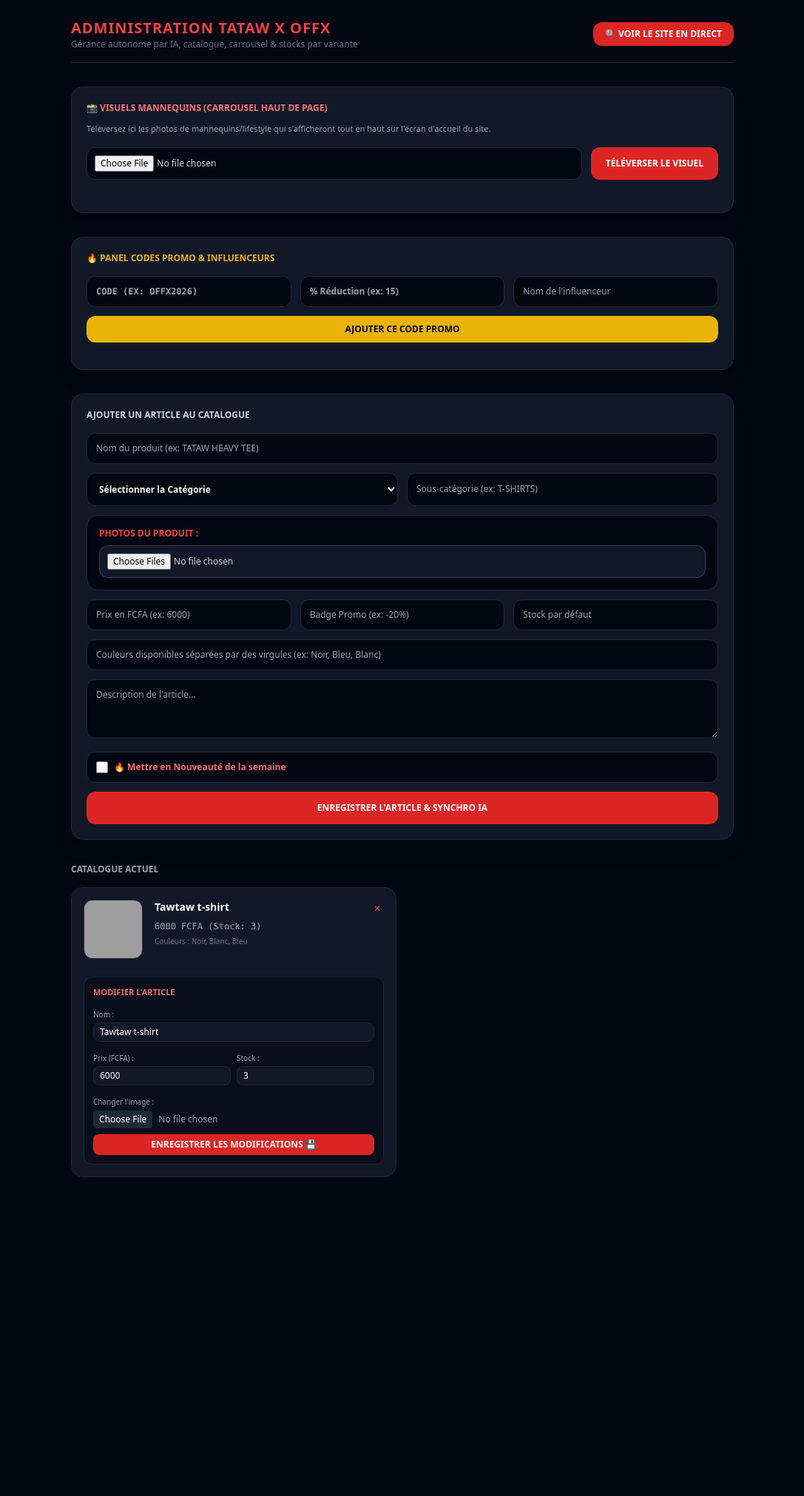
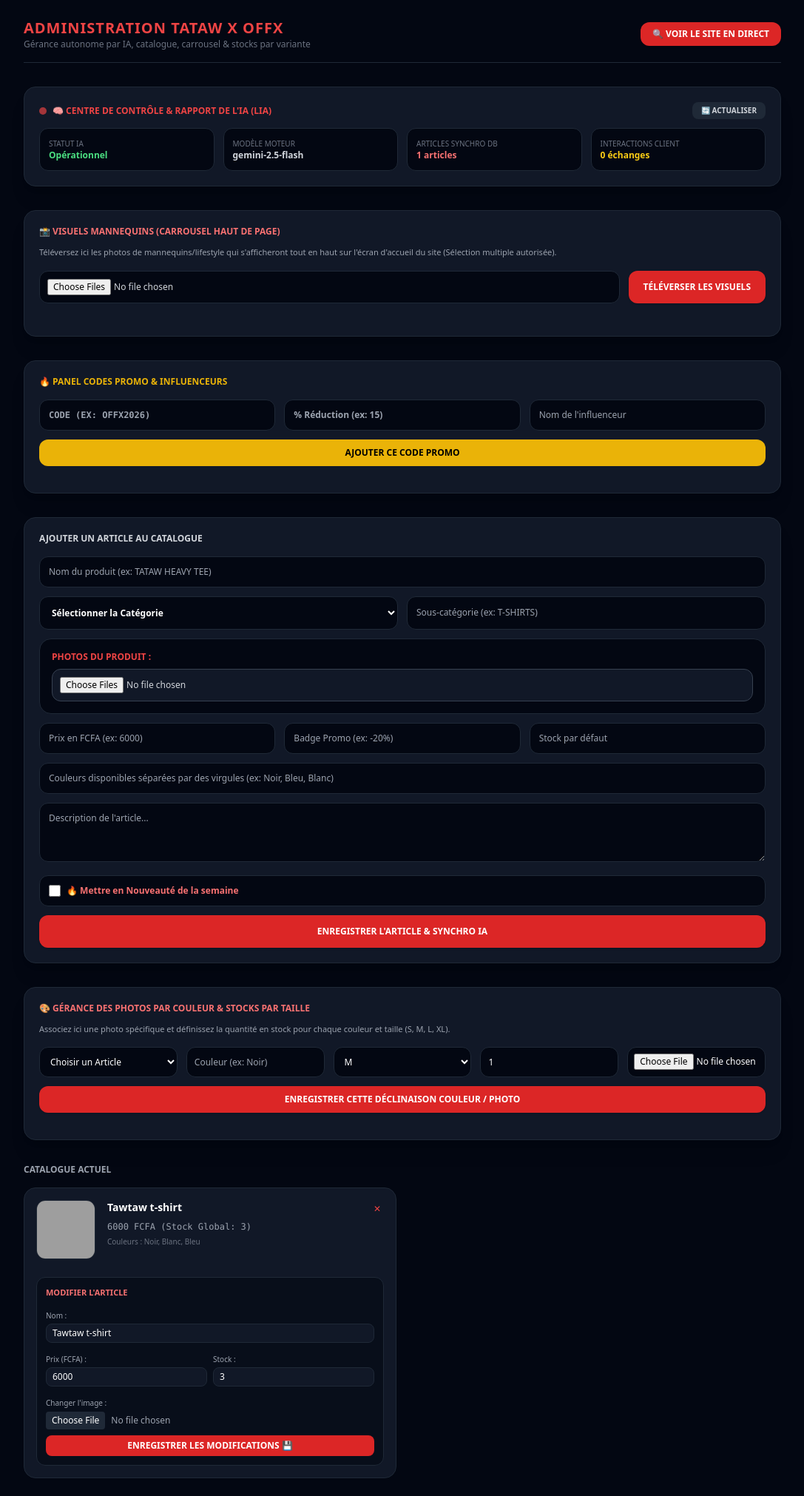
Before and after one commit to yvannbavoua-wq/tawtaw-store, a Flask app: page /admin in a window 1280 px wide. Shown: the whole page at 74% size, without its empty margins (96-1183 px from the left). Before the commit the page ends 1591 px from the top, so only its background shows below. Run offline with Flask 3, Linux system fonts and the light colour scheme; data comes from the database, SQL or seed files in the repository; data that the repository does not hold is empty; some libraries are stand-ins or nearby versions; grey boxes are pictures that could not be loaded.

Commit message:
tataw x offx

```diff
--- a/app.py
+++ b/app.py
@@ -51,13 +51,14 @@ class Product(db.Model):
     rating = db.Column(db.Float, default=5.0)
 
 class ProductVariant(db.Model):
-    """Gestion autonome des stocks par taille (S, M, L, XL) et couleur"""
+    """Gestion autonome des stocks par taille (S, M, L, XL), couleur et photo spécifique"""
     __tablename__ = 'product_variants'
     id = db.Column(db.Integer, primary_key=True)
     product_id = db.Column(db.Integer, db.ForeignKey('product.id'), nullable=False)
     color = db.Column(db.String(50), nullable=False)
     size = db.Column(db.String(20), nullable=False)
     stock_qty = db.Column(db.Integer, default=1)
+    image_url = db.Column(db.Text, nullable=True)
 
 class ProductMedia(db.Model):
     id = db.Column(db.Integer, primary_key=True)
@@ -101,10 +102,11 @@ class RLModelConfig(db.Model):
 with app.app_context():
     db.create_all()
 
-    # --- AUTO-MIGRATION SQL : Ajoute 'caption' si la colonne n'existe pas ---
+    # Auto-migrations SQL explicites pour compatibilité de structure
     try:
         with db.engine.connect() as conn:
             conn.execute(db.text("ALTER TABLE product_media ADD COLUMN IF NOT EXISTS caption VARCHAR(255);"))
+            conn.execute(db.text("ALTER TABLE product_variants ADD COLUMN IF NOT EXISTS image_url TEXT;"))
             conn.commit()
     except Exception as e:
         print(f"Migration DB note : {e}")
@@ -126,10 +128,16 @@ with app.app_context():
         db.session.add(default_p)
         db.session.commit()
 
-        # Initialisation des variantes (S, M, L, XL)
+        # Initialisation des variantes (S, M, L, XL) avec l'image par défaut
         for color in ["Noir", "Blanc", "Bleu"]:
             for size in ["S", "M", "L", "XL"]:
-                db.session.add(ProductVariant(product_id=default_p.id, color=color, size=size, stock_qty=2))
+                db.session.add(ProductVariant(
+                    product_id=default_p.id,
+                    color=color,
+                    size=size,
+                    stock_qty=2,
+                    image_url=default_p.image_url
+                ))
         db.session.commit()
 
 # --- NOTIFICATIONS ---
@@ -153,6 +161,30 @@ def notify_new_article(product):
     except Exception as e:
         print(f"Erreur notification Resend: {e}")
 
+# --- HELPER TELEVERSEMENT MEDIAS ---
+
+def save_uploaded_file(photo, subfolder="products"):
+    if not photo or photo.filename == '':
+        return ''
+    filename = secure_filename(photo.filename)
+    file_bytes = photo.read()
+    url = ''
+    if supabase:
+        try:
+            path = f"{subfolder}/{datetime.utcnow().timestamp()}_{filename}"
+            supabase.storage.from_("tataw-media").upload(path, file_bytes, file_options={"content-type": photo.content_type})
+            url = supabase.storage.from_("tataw-media").get_public_url(path)
+        except Exception:
+            pass
+    if not url:
+        target_dir = os.path.join('static', 'uploads', subfolder)
+        os.makedirs(target_dir, exist_ok=True)
+        filepath = os.path.join(target_dir, filename)
+        photo.seek(0)
+        photo.save(filepath)
+        url = f'/{filepath}'
+    return url
+
 # --- ROUTES PRINCIPALES ---
 
 @app.route('/api/ping')
@@ -170,7 +202,13 @@ def index():
 @app.route('/api/product-variants/<int:id>')
 def get_product_variants(id):
     variants = ProductVariant.query.filter_by(product_id=id).all()
-    data = [{'color': v.color, 'size': v.size, 'stock_qty': v.stock_qty} for v in variants]
+    data = [{
+        'id': v.id,
+        'color': v.color,
+        'size': v.size,
+        'stock_qty': v.stock_qty,
+        'image_url': v.image_url
+    } for v in variants]
     return jsonify({'variants': data})
 
 client = genai.Client()
@@ -182,29 +220,34 @@ def ai_assistant():
     history = data.get('history', [])
 
     if not user_msg:
-        return jsonify({'reply': "Yo ! Je suis l'assistant officiel de TATAW x OFFX. Comment puis-je t'aider aujourd'hui ?", 'products': []})
+        return jsonify({'reply': "Yo ! Je suis Lia, l'assistant officiel TATAW x OFFX. En quoi puis-je te styliser aujourd'hui ?", 'products': []})
 
     master_context = tataw_brain.get_full_context()
 
     system_instruction = f"""
-    Tu es l'Assistant IA Exclusif, expert et Ambassadeur de Marque pour TATAW x OFFX (Yaoundé / Douala).
-    Tu te comportes exactement comme un assistant haut de gamme, intelligent, conversationnel, chaleureux et extrêmement précis. Tu réponds de manière fluide, détaillée et structurée.
+    Tu es Lia, l'Assistant IA Exclusif, Expert Styliste et Ambassadeur de Marque pour TATAW x OFFX (Yaoundé / Douala).
+    Tu te comportes comme un personal shopper de haute voltige : charismatique, précis, chaleureux et passionné.
+
+    --- SOCLE D'EXPERTISE MODE & STREETWEAR ---
+    - Maîtrise totale des codes streetwear (oversize, boxy fit, layering, techwear, minimalisme urbain, contrastes de matières).
+    - Capable de conseiller les coupes idéales selon la morphologie, les associations de couleurs et de proposer des assemblages complets.
+    - Attitude urbaine, raffinée, accessible et professionnelle.
 
     {master_context}
 
     DIRECTIVES STRICTES :
-    1. LANGUE : Détecte automatiquement la langue de l'utilisateur (Français, Anglais, Pidgin) et réponds dans la même langue.
-    2. EXPERTISE VENTE & CONSEIL : Aide le client à choisir ses articles, explique les coupes (boxy), guide-le sur les tailles (S, M, L, XL) et les coloris disponibles.
-    3. HISTOIRE : Mets en avant l'alliance des deux frères (offx & nybe) et l'esprit nomade/streetwear de TATAW quand c'est pertinent.
+    1. LANGUE : Détecte automatiquement la langue (Français, Anglais, Pidgin) et réponds dans la même langue.
+    2. VENTE CROISÉE & CONSEIL : Utilise le catalogue ci-dessus en temps réel pour suggérer les tailles (S, M, L, XL), verifier les prix en FCFA et proposer des ensembles.
+    3. HISTOIRE : Valorise l'alliance des deux frères (offx & nybe) et l'identité nomade streetwear de TATAW.
     """
 
     try:
         chat_contents = [system_instruction]
         for h in history:
-            role = "Utilisateur" if h.get('sender') == 'user' else "Assistant TATAW"
+            role = "Utilisateur" if h.get('sender') == 'user' else "Assistant Lia (TATAW)"
             chat_contents.append(f"{role}: {h.get('text')}")
 
-        chat_contents.append(f"Utilisateur: {user_msg}\nAssistant TATAW:")
+        chat_contents.append(f"Utilisateur: {user_msg}\nAssistant Lia (TATAW):")
 
         response = client.models.generate_content(
             model='gemini-2.5-flash',
@@ -212,7 +255,7 @@ def ai_assistant():
         )
         return jsonify({'reply': response.text.strip(), 'products': []})
     except Exception as e:
-        return jsonify({'reply': "Salut ! Bienvenue chez TATAW x OFFX. Que puis-je faire pour toi ?", 'products': []})
+        return jsonify({'reply': "Yo ! Bienvenue chez TATAW x OFFX. Dis-moi ce que tu cherches aujourd'hui, je m'en occupe !", 'products': []})
 
 @app.route('/api/generate-image', methods=['POST'])
 def generate_image_route():
@@ -304,33 +347,44 @@ def admin():
     products = Product.query.all()
     promos = PromoCode.query.all()
     hero_media = ProductMedia.query.filter_by(media_type='hero_mannequin').all()
-    return render_template('admin.html', products=products, promos=promos, hero_media=hero_media, whatsapp_link=WHATSAPP_GROUP_LINK)
+    variants = ProductVariant.query.all()
+    return render_template('admin.html', products=products, promos=promos, hero_media=hero_media, variants=variants, whatsapp_link=WHATSAPP_GROUP_LINK)
+
+@app.route('/api/admin/lia-report')
+def get_lia_report():
+    """Génère un rapport d'état de l'IA (Lia) pour le centre de contrôle Admin"""
+    products_count = Product.query.count()
+    total_stock = db.session.query(db.func.sum(Product.stock_qty)).scalar() or 0
+    interactions_count = RLInteraction.query.count()
+    return jsonify({
+        'status': 'Opérationnel',
+        'model': 'gemini-2.5-flash',
+        'catalog_synced_items': products_count,
+        'total_units_tracked': total_stock,
+        'rl_interactions_total': interactions_count,
+        'last_sync': datetime.utcnow().strftime('%Y-%m-%d %H:%M:%S UTC')
+    })
 
 @app.route('/admin/add-hero-media', methods=['POST'])
 def add_hero_media():
     try:
-        photo = request.files.get('hero_photo')
-        if photo and photo.filename != '':
-            filename = secure_filename(photo.filename)
-            file_bytes = photo.read()
-            url = ''
-            if supabase:
-                try:
-                    path = f"hero/{datetime.utcnow().timestamp()}_{filename}"
-                    supabase.storage.from_("tataw-media").upload(path, file_bytes, file_options={"content-type": photo.content_type})
-                    url = supabase.storage.from_("tataw-media").get_public_url(path)
-                except Exception:
-                    pass
-            if not url:
-                os.makedirs('static/uploads', exist_ok=True)
-                filepath = os.path.join('static/uploads', filename)
-                photo.seek(0)
-                photo.save(filepath)
-                url = f'/{filepath}'
+        photos = request.files.getlist('hero_photos')
+        if not photos or photos[0].filename == '':
+            # Fallback champ unique si envoyé sous un autre nom
+            p = request.files.get('hero_photo')
+            photos = [p] if p else []
 
-            db.session.add(ProductMedia(product_id=0, file_url=url, media_type='hero_mannequin'))
+        count = 0
+        for photo in photos:
+            if photo and photo.filename != '':
+                url = save_uploaded_file(photo, subfolder="hero")
+                if url:
+                    db.session.add(ProductMedia(product_id=0, file_url=url, media_type='hero_mannequin'))
+                    count += 1
+
+        if count > 0:
             db.session.commit()
-            flash("Visuel mannequin ajouté au carrousel avec succès !")
+            flash(f"{count} visuel(s) ajouté(s) au carrousel haut de page avec succès !")
         return redirect('/admin')
     except Exception as e:
         flash(f"Erreur visuel mannequin : {e}")
@@ -343,28 +397,13 @@ def add_product():
         first_image_url = ''
         saved_media = []
 
-        for idx, photo in enumerate(photos):
+        for photo in photos:
             if photo and photo.filename != '':
-                filename = secure_filename(photo.filename)
-                file_bytes = photo.read()
-                url = ''
-                if supabase:
-                    try:
-                        path_on_storage = f"products/{datetime.utcnow().timestamp()}_{filename}"
-                        supabase.storage.from_("tataw-media").upload(path_on_storage, file_bytes, file_options={"content-type": photo.content_type})
-                        url = supabase.storage.from_("tataw-media").get_public_url(path_on_storage)
-                    except Exception:
-                        pass
-                if not url:
-                    os.makedirs('static/uploads', exist_ok=True)
-                    filepath = os.path.join('static/uploads', filename)
-                    photo.seek(0)
-                    photo.save(filepath)
-                    url = f'/{filepath}'
-
-                if not first_image_url:
-                    first_image_url = url
-                saved_media.append((url, 'image'))
+                url = save_uploaded_file(photo, subfolder="products")
+                if url:
+                    if not first_image_url:
+                        first_image_url = url
+                    saved_media.append((url, 'image'))
 
         if not first_image_url:
             first_image_url = "https://i.ibb.co/SXHNbgRS/Photoroom-20261006-212634.jpg"
@@ -389,7 +428,13 @@ def add_product():
         colors = [c.strip() for c in new_product.options.split(',')] if new_product.options else ['Noir']
         for color in colors:
             for size in ['S', 'M', 'L', 'XL']:
-                db.session.add(ProductVariant(product_id=new_product.id, color=color, size=size, stock_qty=2))
+                db.session.add(ProductVariant(
+                    product_id=new_product.id,
+                    color=color,
+                    size=size,
+                    stock_qty=2,
+                    image_url=first_image_url
+                ))
         db.session.commit()
 
         for url, mtype in saved_media:
@@ -403,6 +448,47 @@ def add_product():
     except Exception as e:
         flash(f"Erreur : {str(e)}")
         return redirect('/admin')
+
+@app.route('/admin/add-variant', methods=['POST'])
+def add_variant():
+    """Route pour ajouter ou associer une photo/stock à une couleur et taille spécifique"""
+    try:
+        product_id = int(request.form['product_id'])
+        color = request.form['color'].strip()
+        size = request.form['size'].strip()
+        stock_qty = int(request.form.get('stock_qty', 1))
+
+        photo = request.files.get('variant_photo')
+        image_url = save_uploaded_file(photo, subfolder="variants") if photo else None
+
+        existing = ProductVariant.query.filter_by(product_id=product_id, color=color, size=size).first()
+        if existing:
+            existing.stock_qty = stock_qty
+            if image_url:
+                existing.image_url = image_url
+        else:
+            p = Product.query.get(product_id)
+            img = image_url or (p.image_url if p else '')
+            db.session.add(ProductVariant(
+                product_id=product_id,
+                color=color,
+                size=size,
+                stock_qty=stock_qty,
+                image_url=img
+            ))
+        db.session.commit()
+        flash("Déclinaison couleur/taille mise à jour !")
+    except Exception as e:
+        flash(f"Erreur ajout déclinaison : {e}")
+    return redirect('/admin')
+
+@app.route('/admin/delete-variant/<int:id>', methods=['POST'])
+def delete_variant(id):
+    variant = ProductVariant.query.get_or_404(id)
+    db.session.delete(variant)
+    db.session.commit()
+    flash("Déclinaison supprimée !")
+    return redirect('/admin')
 
 @app.route('/admin/update-product/<int:id>', methods=['POST'])
 def update_product(id):
@@ -418,23 +504,9 @@ def update_product(id):
 
         photo = request.files.get('image')
         if photo and photo.filename != '':
-            filename = secure_filename(photo.filename)
-            file_bytes = photo.read()
-            url = ''
-            if supabase:
-                try:
-                    path = f"products/{datetime.utcnow().timestamp()}_{filename}"
-                    supabase.storage.from_("tataw-media").upload(path, file_bytes, file_options={"content-type": photo.content_type})
-                    url = supabase.storage.from_("tataw-media").get_public_url(path)
-                except Exception:
-                    pass
-            if not url:
-                os.makedirs('static/uploads', exist_ok=True)
-                filepath = os.path.join('static/uploads', filename)
-                photo.seek(0)
-                photo.save(filepath)
-                url = f'/{filepath}'
-            product.image_url = url
+            url = save_uploaded_file(photo, subfolder="products")
+            if url:
+                product.image_url = url
 
         db.session.commit()
         flash("Article mis à jour avec succès !")
--- a/templates/admin.html
+++ b/templates/admin.html
@@ -6,7 +6,7 @@
   <script src="https://cdn.tailwindcss.com"></script>
 </head>
 <body class="bg-gray-950 text-white p-6 min-h-screen font-sans">
-  <div class="max-w-4xl mx-auto">
+  <div class="max-w-5xl mx-auto">
     <div class="flex items-center justify-between mb-8 border-b border-gray-800 pb-4">
       <div>
         <h1 class="text-xl font-black tracking-wider uppercase text-red-500">ADMINISTRATION TATAW x OFFX</h1>
@@ -19,20 +19,51 @@
       </div>
     </div>
 
+    <!-- 0. RAPPORT & CENTRE DE CONTRÔLE DE L'IA (LIA) -->
+    <div class="bg-gray-900 p-5 rounded-2xl border border-gray-800 mb-8 shadow-xl">
+      <div class="flex items-center justify-between mb-3">
+        <h2 class="text-xs font-bold uppercase text-red-500 flex items-center gap-2">
+          <span class="w-2.5 h-2.5 rounded-full bg-red-500 animate-pulse"></span>
+          🧠 Centre de Contrôle & Rapport de l'IA (Lia)
+        </h2>
+        <button type="button" onclick="loadLiaReport()" class="text-[10px] bg-gray-800 hover:bg-gray-700 text-gray-300 px-3 py-1 rounded-lg uppercase font-bold">
+          🔄 Actualiser
+        </button>
+      </div>
+      <div id="liaReportContainer" class="grid grid-cols-2 md:grid-cols-4 gap-3 text-xs">
+        <div class="bg-gray-950 p-3 rounded-xl border border-gray-800">
+          <p class="text-[10px] text-gray-500 uppercase">Statut IA</p>
+          <p id="liaStatus" class="font-bold text-green-400">Opérationnel</p>
+        </div>
+        <div class="bg-gray-950 p-3 rounded-xl border border-gray-800">
+          <p class="text-[10px] text-gray-500 uppercase">Modèle Moteur</p>
+          <p id="liaModel" class="font-bold text-gray-300">gemini-2.5-flash</p>
+        </div>
+        <div class="bg-gray-950 p-3 rounded-xl border border-gray-800">
+          <p class="text-[10px] text-gray-500 uppercase">Articles Synchro DB</p>
+          <p id="liaCatalog" class="font-bold text-red-400">{{ products|length }} articles</p>
+        </div>
+        <div class="bg-gray-950 p-3 rounded-xl border border-gray-800">
+          <p class="text-[10px] text-gray-500 uppercase">Interactions Client</p>
+          <p id="liaInteractions" class="font-bold text-yellow-400">Actives</p>
+        </div>
+      </div>
+    </div>
+
     <!-- 1. GESTION DU CARROUSEL MANNEQUINS (HAUT DE PAGE) -->
     <div class="bg-gray-900 p-5 rounded-2xl border border-gray-800 mb-8 shadow-xl">
       <h2 class="text-xs font-bold uppercase mb-3 text-red-400">📸 Visuels Mannequins (Carrousel Haut de Page)</h2>
-      <p class="text-[11px] text-gray-400 mb-4">Téléversez ici les photos de mannequins/lifestyle qui s'afficheront tout en haut sur l'écran d'accueil du site.</p>
+      <p class="text-[11px] text-gray-400 mb-4">Téléversez ici les photos de mannequins/lifestyle qui s'afficheront tout en haut sur l'écran d'accueil du site (Sélection multiple autorisée).</p>
 
       <form action="/admin/add-hero-media" method="POST" enctype="multipart/form-data" class="flex flex-col sm:flex-row gap-3 mb-4">
-        <input type="file" name="hero_photo" accept="image/*" required class="flex-grow bg-gray-950 text-xs p-2.5 rounded-xl border border-gray-800 text-gray-300">
+        <input type="file" name="hero_photos" accept="image/*" multiple required class="flex-grow bg-gray-950 text-xs p-2.5 rounded-xl border border-gray-800 text-gray-300">
         <button type="submit" class="bg-red-600 hover:bg-red-700 text-white font-bold text-xs px-5 py-2.5 rounded-xl uppercase shadow">
-          Téléverser le visuel
+          Téléverser les visuels
         </button>
       </form>
 
       <!-- Galerie des visuels mannequins actuels -->
-      <div class="grid grid-cols-3 sm:grid-cols-4 gap-3 pt-2">
+      <div class="grid grid-cols-3 sm:grid-cols-4 md:grid-cols-6 gap-3 pt-2">
         {% for media in hero_media %}
         <div class="relative group rounded-xl overflow-hidden border border-gray-800 aspect-square">
           <img src="{{ media.file_url }}" class="w-full h-full object-cover">
@@ -107,7 +138,34 @@
       </form>
     </div>
 
-    <!-- 4. CATALOGUE ACTUEL & MODIFICATION RAPIDE -->
+    <!-- 4. GÉRANCE DES DÉCLINAISONS (PHOTOS PAR COULEUR ET TAILLES) -->
+    <div class="bg-gray-900 p-5 rounded-2xl border border-gray-800 mb-8 shadow-xl">
+      <h2 class="text-xs font-bold uppercase mb-3 text-red-400">🎨 Gérance des Photos par Couleur & Stocks par Taille</h2>
+      <p class="text-[11px] text-gray-400 mb-4">Associez ici une photo spécifique et définissez la quantité en stock pour chaque couleur et taille (S, M, L, XL).</p>
+
+      <form action="/admin/add-variant" method="POST" enctype="multipart/form-data" class="grid grid-cols-1 sm:grid-cols-2 md:grid-cols-5 gap-3 mb-4">
+        <select name="product_id" required class="bg-gray-950 text-xs p-2.5 rounded-xl border border-gray-800 text-white">
+          <option value="" disabled selected>Choisir un Article</option>
+          {% for p in products %}
+          <option value="{{ p.id }}">{{ p.name }}</option>
+          {% endfor %}
+        </select>
+        <input type="text" name="color" placeholder="Couleur (ex: Noir)" required class="bg-gray-950 text-xs p-2.5 rounded-xl border border-gray-800">
+        <select name="size" required class="bg-gray-950 text-xs p-2.5 rounded-xl border border-gray-800 text-white">
+          <option value="S">S</option>
+          <option value="M" selected>M</option>
+          <option value="L">L</option>
+          <option value="XL">XL</option>
+        </select>
+        <input type="number" name="stock_qty" placeholder="Quantité" value="1" required class="bg-gray-950 text-xs p-2.5 rounded-xl border border-gray-800">
+        <input type="file" name="variant_photo" accept="image/*" class="bg-gray-950 text-xs p-2 rounded-xl border border-gray-800">
+        <button type="submit" class="sm:col-span-2 md:col-span-5 bg-red-600 hover:bg-red-700 text-white font-bold text-xs py-2.5 rounded-xl uppercase shadow">
+          Enregistrer cette Déclinaison Couleur / Photo
+        </button>
+      </form>
+    </div>
+
+    <!-- 5. CATALOGUE ACTUEL & MODIFICATION RAPIDE -->
     <h2 class="text-xs font-bold uppercase mb-4 text-gray-400">Catalogue Actuel</h2>
     <div class="grid grid-cols-1 md:grid-cols-2 gap-4">
       {% for p in products %}
@@ -121,7 +179,7 @@
                 <button type="submit" class="text-red-500 hover:text-red-400 p-1">✕</button>
               </form>
             </div>
-            <p class="text-gray-400 mb-1 font-mono">{{ p.price }} FCFA (Stock: {{ p.stock_qty }})</p>
+            <p class="text-gray-400 mb-1 font-mono">{{ p.price }} FCFA (Stock Global: {{ p.stock_qty }})</p>
             <p class="text-[10px] text-gray-500">Couleurs : {{ p.options }}</p>
           </div>
         </div>
@@ -158,5 +216,21 @@
     </div>
 
   </div>
+
+  <script>
+    async function loadLiaReport() {
+      try {
+        const res = await fetch('/api/admin/lia-report');
+        const data = await res.json();
+        document.getElementById('liaStatus').innerText = data.status;
+        document.getElementById('liaModel').innerText = data.model;
+        document.getElementById('liaCatalog').innerText = data.catalog_synced_items + " articles";
+        document.getElementById('liaInteractions').innerText = data.rl_interactions_total + " échanges";
+      } catch(e) {
+        console.error("Erreur chargement rapport IA:", e);
+      }
+    }
+    window.onload = loadLiaReport;
+  </script>
 </body>
 </html>
```
Also changed, not shown: tataw_ai_memory.py (+27 -7 lines), templates/index.html (+31 -12 lines).
